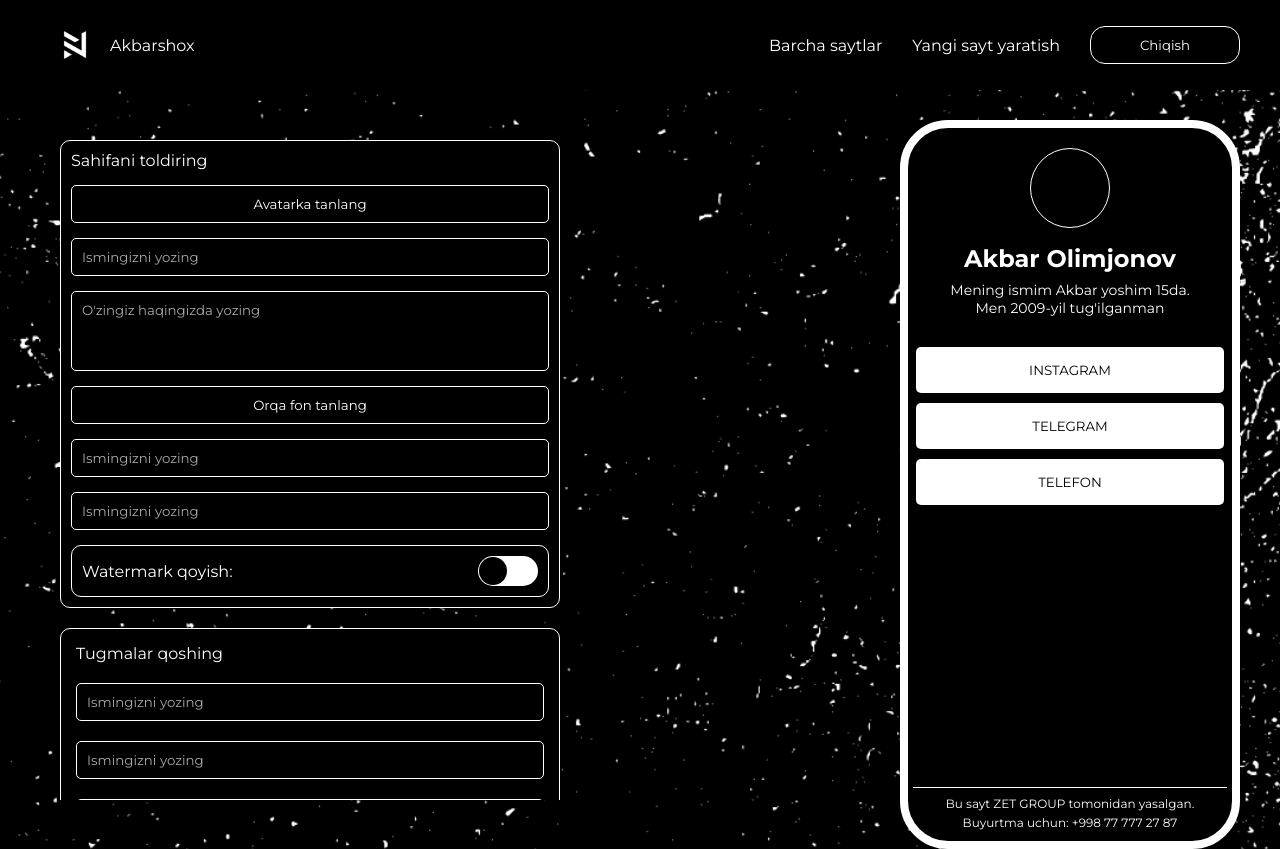
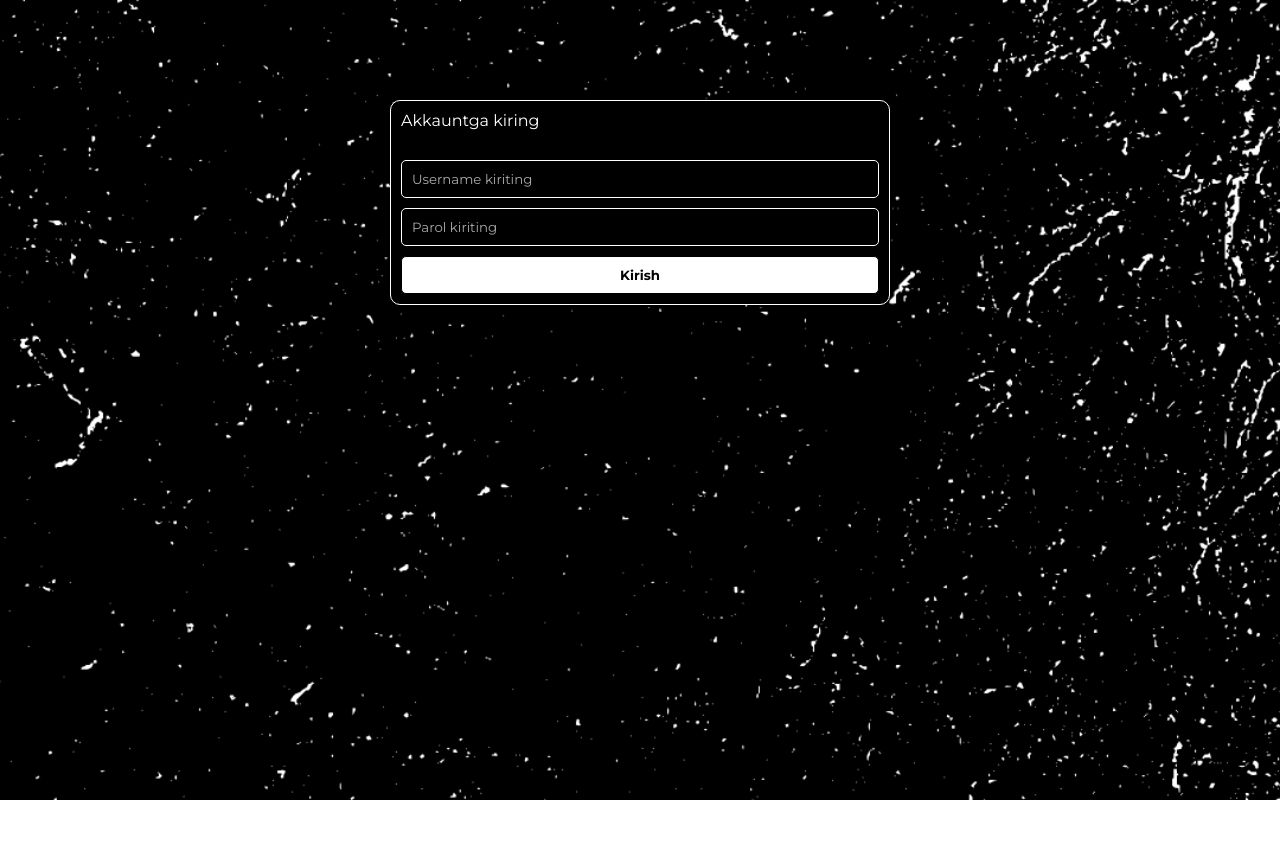
Before and after one commit to akbars-dev/nfcbro-front, a React (Vite) app: page /admin/login in a window 1280 px wide. After the commit the page ends 800 px from the top, so only its background shows below. Built offline with nearby package versions, Linux system fonts and the light colour scheme.

Commit message:
Routing and auth system for admin created

```diff
--- a/package.json
+++ b/package.json
@@ -10,9 +10,11 @@
     "preview": "vite preview"
   },
   "dependencies": {
+    "axios": "^1.7.5",
     "prop-types": "^15.8.1",
     "react": "^18.3.1",
     "react-dom": "^18.3.1",
+    "react-router-dom": "^6.26.1",
     "sass": "^1.77.8"
   },
   "devDependencies": {
--- a/src/App.jsx
+++ b/src/App.jsx
@@ -1,11 +1,24 @@
-import AppTemplate from './components/app-template/app-template'
-import Navbar from './components/navbar/navbar'
+import { Route, BrowserRouter as Router, Routes } from 'react-router-dom'
+import ProtectedRoute from './components/protected-router/protected-router'
+import Admin from './layout/admin'
+import AdminLoginPage from './pages/AdminLogin'
+import Create from './pages/Create'
 
 function App() {
-	return <>
-		<Navbar />
-		<AppTemplate />
-	</>
+	return (
+		<Router>
+			<Routes>
+				<Route path="/admin" element={<Admin />}>
+					<Route path="create" element={
+						<ProtectedRoute>
+							<Create />
+						</ProtectedRoute>
+					} />
+				</Route>
+				<Route path='/admin/login' element={<AdminLoginPage />} />
+			</Routes>
+		</Router>
+	)
 }
 
 export default App
--- /dev/null
+++ b/src/components/admin-form/admin-form.jsx
@@ -0,0 +1,12 @@
+import styles from './admin-form.module.scss'
+
+function AdminForm({ setUsername, setPassword, handleSubmit }) {
+	return <div className={styles['admin-form']}>
+		<span className={styles['form-title']}>Akkauntga kiring</span>
+		<input onInput={(e) => setUsername(e.target.value)} className={styles['form-input']} type="text" placeholder='Username kiriting' />
+		<input onInput={(e) => setPassword(e.target.value)} className={styles['form-input']} type="text" placeholder='Parol kiriting' />
+		<button onClick={(e) => handleSubmit(e)} className={styles['form-button']}>Kirish</button>
+	</div>
+}
+
+export default AdminForm
--- /dev/null
+++ b/src/components/admin-form/admin-form.module.scss
@@ -0,0 +1,43 @@
+.admin-form {
+	max-width: 500px;
+	margin: auto;
+	background-color: #000;
+	margin-top: 100px;
+	padding: 10px;
+	border: 1px solid #fff;
+	border-radius: 10px;
+	display: flex;
+	flex-direction: column;
+	gap: 10px;
+
+	.form-title {
+		margin-bottom: 20px;
+	}
+
+	.form-button {
+		background-color: #fff;
+		padding: 10px;
+		border: 1px solid #000;
+		color: transparent;
+		color: #000;
+		border-radius: 5px;
+		cursor: pointer;
+		font-weight: 700;
+	}
+
+	.form-input {
+		padding: 10px;
+		border: 1px solid #fff;
+		background-color: transparent;
+		border-radius: 5px;
+		color: #fff;
+
+		&:focus {
+			outline: none;
+		}
+
+		&::placeholder {
+			color: #AAAAAA;
+		}
+	}
+}
--- /dev/null
+++ b/src/components/protected-router/protected-router.jsx
@@ -0,0 +1,14 @@
+import React from 'react'
+import { Navigate } from 'react-router-dom'
+
+const ProtectedRoute = ({ children }) => {
+	const token = localStorage.getItem('token')
+
+	if (!token) {
+		return <Navigate to="/admin/login" />
+	}
+
+	return children
+}
+
+export default ProtectedRoute
--- /dev/null
+++ b/src/http/api.js
@@ -0,0 +1,18 @@
+import axios from 'axios'
+
+class Api {
+	constructor(domain) {
+		this.baseUrl = `http://${domain}/api`
+	}
+
+	async login(username, password) {
+		const response = await axios.post(this.baseUrl + '/admin/login', {
+			username: username,
+			password: password
+		})
+
+		return response.data
+	}
+}
+
+export default new Api('localhost:4200')
--- /dev/null
+++ b/src/layout/admin.jsx
@@ -0,0 +1,13 @@
+import { Outlet } from 'react-router-dom'
+import Navbar from '../components/navbar/navbar'
+
+const Admin = () => {
+	return (
+		<div>
+			<Navbar />
+			<Outlet />
+		</div>
+	)
+}
+
+export default Admin
--- /dev/null
+++ b/src/pages/AdminLogin.jsx
@@ -0,0 +1,25 @@
+import { useState } from 'react'
+import AdminForm from '../components/admin-form/admin-form'
+import api from '../http/api'
+
+function AdminLoginPage() {
+	const [username, setUsername] = useState("")
+	const [password, setPassword] = useState("")
+
+	const handleSubmit = async (e) => {
+		const response = await api.login(username, password)
+		const token = response.data
+
+		localStorage.setItem('token', token)
+		return token
+	}
+	return <>
+		<AdminForm
+			setUsername={setUsername}
+			setPassword={setPassword}
+			handleSubmit={handleSubmit}
+		/>
+	</>
+}
+
+export default AdminLoginPage
--- /dev/null
+++ b/src/pages/Create.jsx
@@ -0,0 +1,10 @@
+import AppTemplate from '../components/app-template/app-template'
+
+
+function Create() {
+	return <>
+		<AppTemplate />
+	</>
+}
+
+export default Create
```
Also changed, not shown: 1 other file (tests, documents, lock files or other folders).
